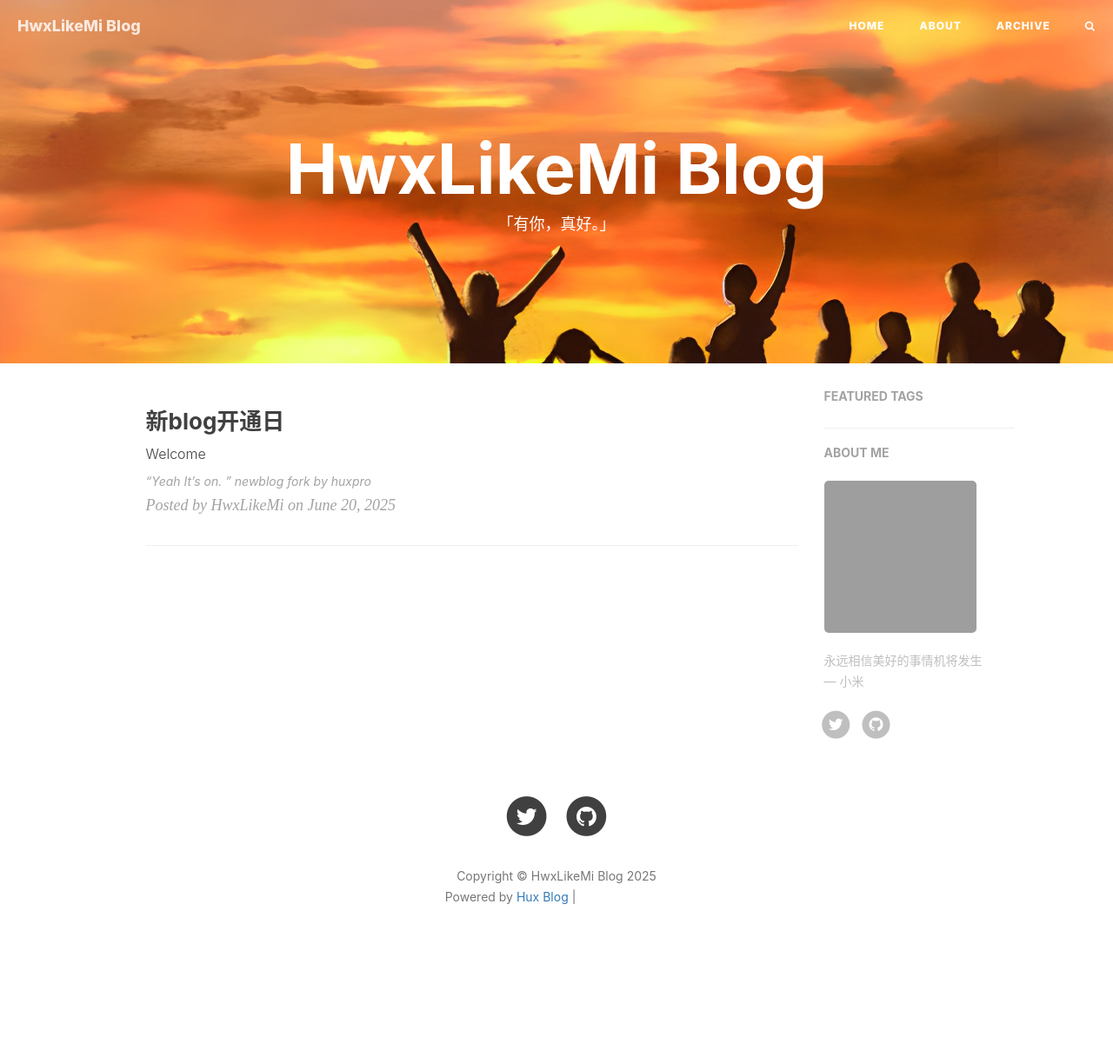
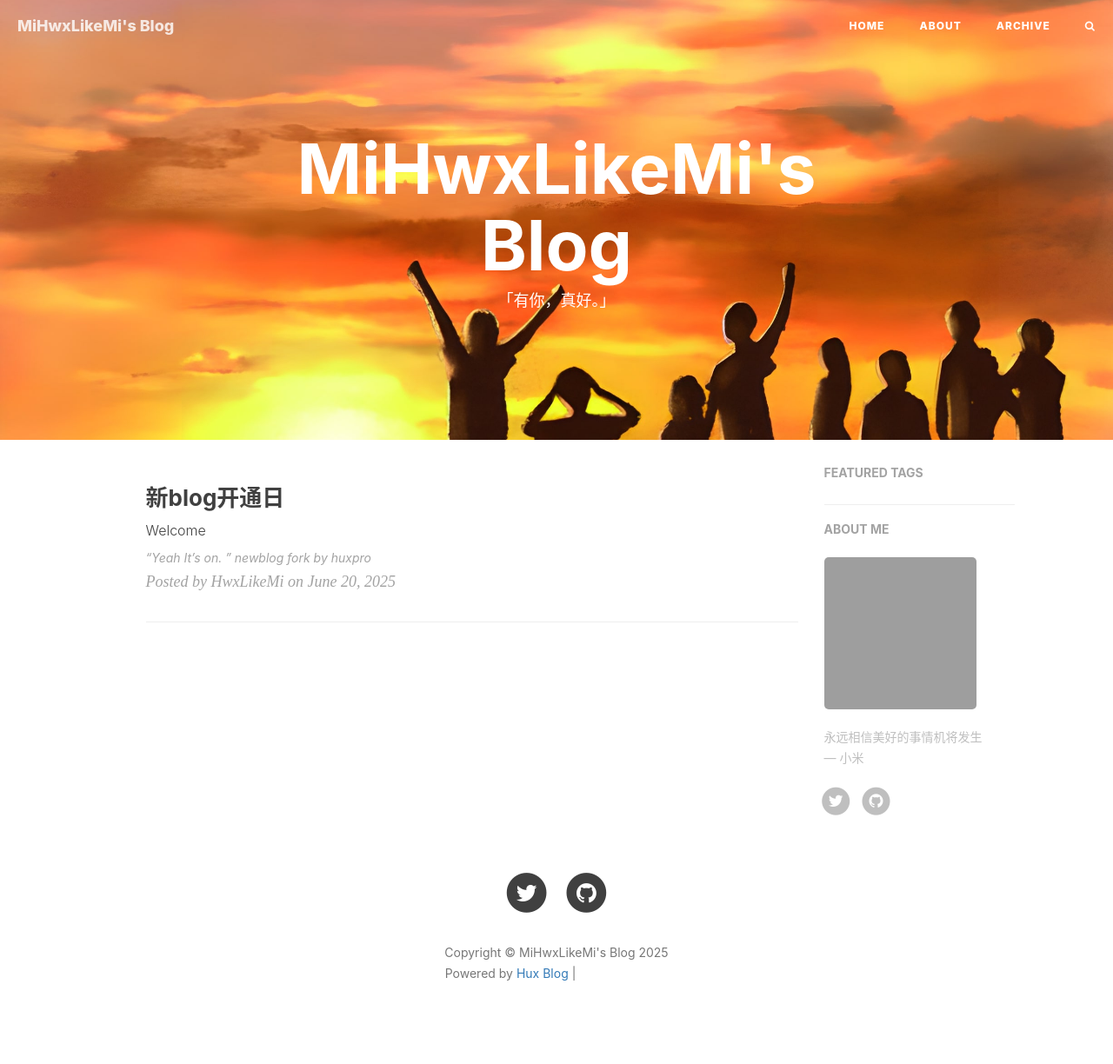
Before and after one commit to hwxlikemi/newblog, a Jekyll site: the page built from index.html, in a window 1280 px wide. Shown: the whole page at 87% size. Built offline with Jekyll 4.4.1, drawn with Linux system fonts in a browser that asks for light colours; nearby versions of some CDN libraries; the list of posts is cut into pages by our own code; comment, search, counter and statistics services are not loaded; before the commit the page ends 1136 px from its top, so only the background shows below that; grey boxes are pictures that could not be loaded.

Commit message:
Update _config.yml

```diff
--- a/_config.yml
+++ b/_config.yml
@@ -1,6 +1,6 @@
 # Site settings
-title: HwxLikeMi Blog
-SEOTitle: HWXLIKEMIのBLOG
+title: MiHwxLikeMi's Blog
+SEOTitle: HWXLIKEMIのBlog
 header-img: img/bg-head.jpg
 email: huangweixi666@gmail.com
 description: "这里是 HwxLikeMi 的个人博客"
@@ -12,7 +12,7 @@ baseurl: "" # for example, '/blog' if your blog hosted on 'host/blog'
 future: true
 
 # SNS settings
-#RSS: false
+RSS: false
 #weibo_username: huxpro
 #zhihu_username: huxpro
 github_username: hwxlikemi
@@ -59,7 +59,7 @@ kramdown:
       start_line: 1
 
 # Disqus settings
-disqus_username: HwxLikeMi
+disqus_username: hux
 
 # Netease settings
 netease_comment: false
@@ -75,7 +75,7 @@ netease_comment: false
 # Sidebar settings
 sidebar: true # whether or not using Sidebar.
 sidebar-about-description: "永远相信美好的事情机将发生 <br> — 小米"
-sidebar-avatar: https://github.com/Hwxlikemi.png # use absolute URL, seeing it's used in both `/` and `/about/`
+sidebar-avatar: https://github.com/Huxpro.png # use absolute URL, seeing it's used in both `/` and `/about/`
 
 # Featured Tags
 featured-tags: true # whether or not using Feature-Tags
@@ -95,8 +95,8 @@ page-mathjax: false
 #    { title: "Ebn Zhang", href: "https://ebnbin.dev/" },
 #    { title: "Kun Qian", href: "http://kunq.me" },
 #    { title: "Sherry Woo", href: "https://sherrywoo.me/" },
-#    { title: "SmdCn", href: "http://blog.smdcn.net" },
-#    { title: "JiyinYiyong", href: "http://tiye.me/" },
-#   { title: "DHong Say", href: "http://dhong.co" },
+#   { title: "SmdCn", href: "http://blog.smdcn.net" },
+#   { title: "JiyinYiyong", href: "http://tiye.me/" },
+#    { title: "DHong Say", href: "http://dhong.co" },
 #    { title: "尹峰以为", href: "http://ingf.github.io/" },
 #  ]
```
